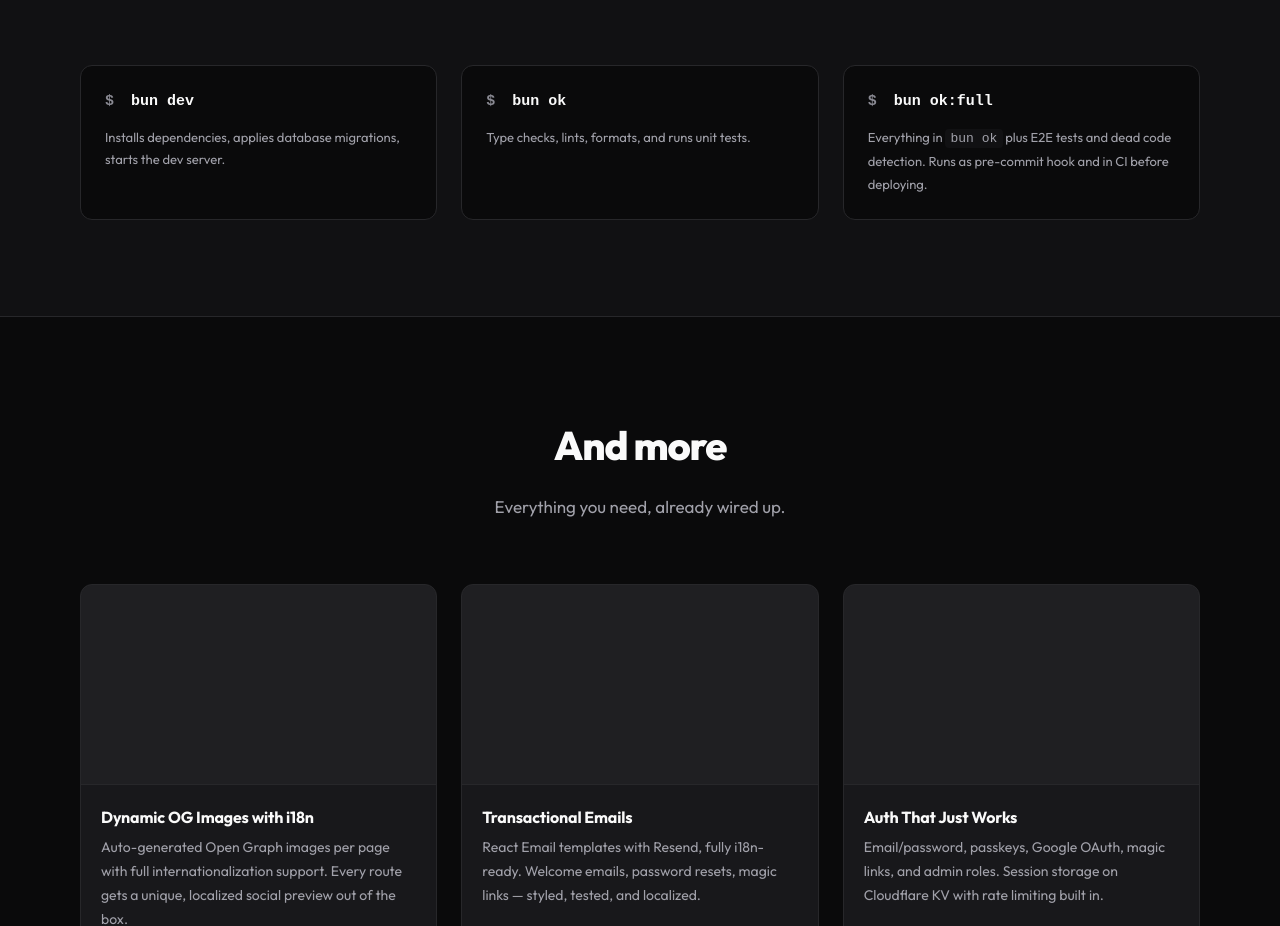
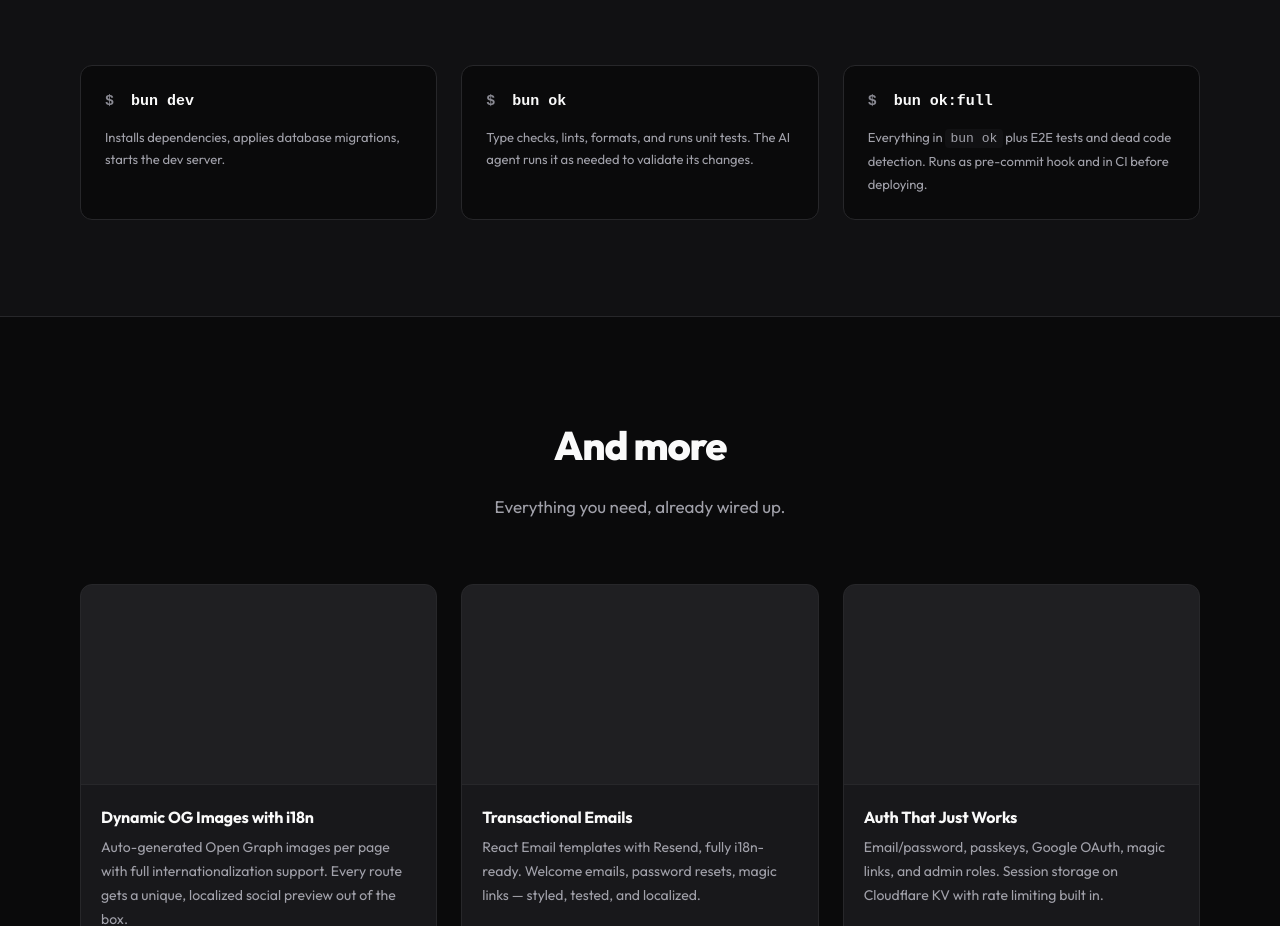
Before and after one commit to ingotjs/website, a React (Vite) app: page / in a window 1280 px wide. Shown: the part 1983-2909 px from the top of the page. Built offline with nearby package versions, Linux system fonts and the light colour scheme.

Commit message:
Add AI usage note to bun ok description

```diff
--- a/src/components/landing-page/cast-dx.tsx
+++ b/src/components/landing-page/cast-dx.tsx
@@ -17,7 +17,7 @@ export function CastDx() {
             <div className="dx-cmd">
               <span className="dx-prompt">$</span> bun ok
             </div>
-            <p>Type checks, lints, formats, and runs unit tests.</p>
+            <p>Type checks, lints, formats, and runs unit tests. The AI agent runs it as needed to validate its changes.</p>
           </div>
           <div className="dx-card animate-on-scroll">
             <div className="dx-cmd">
```
